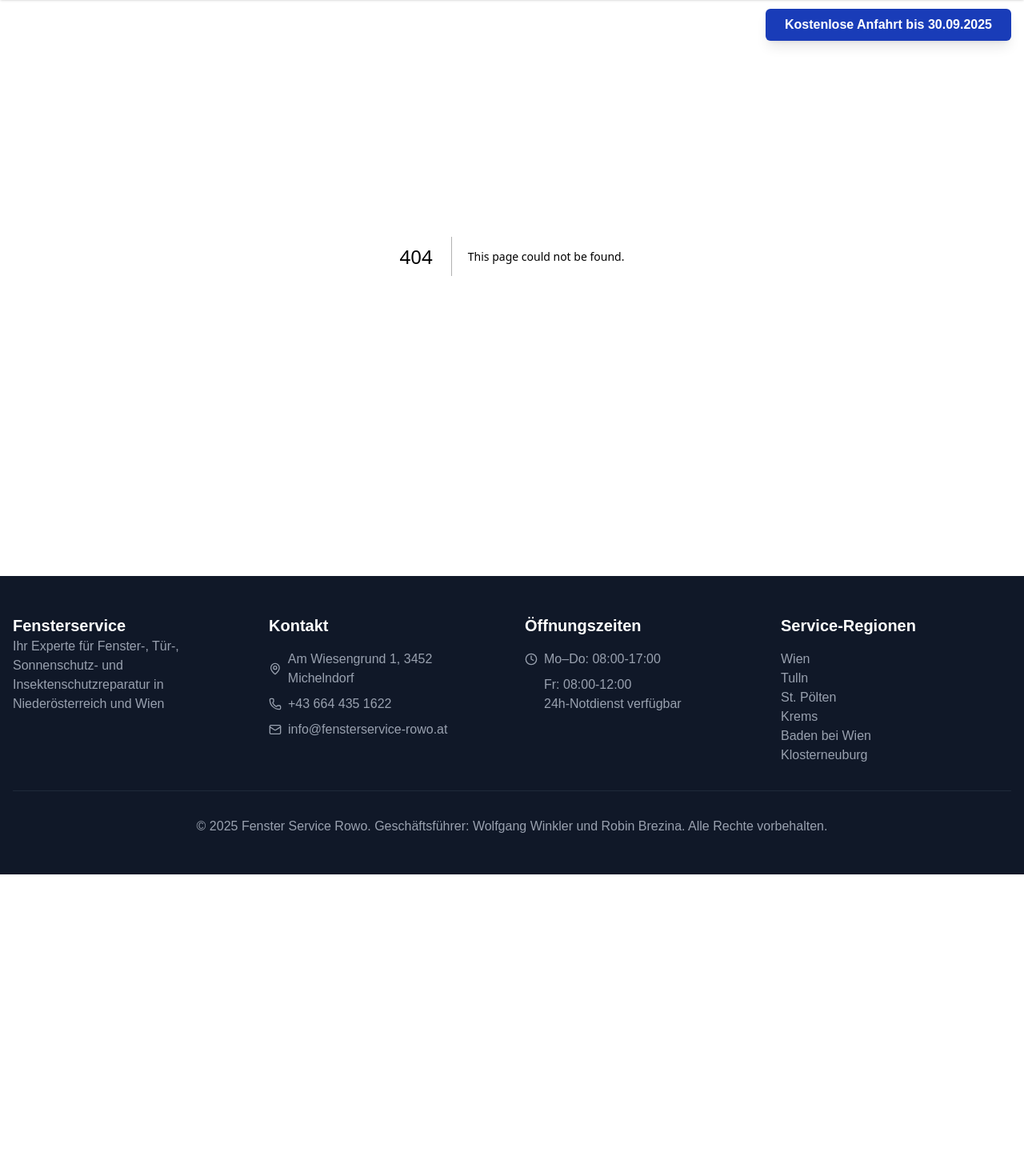
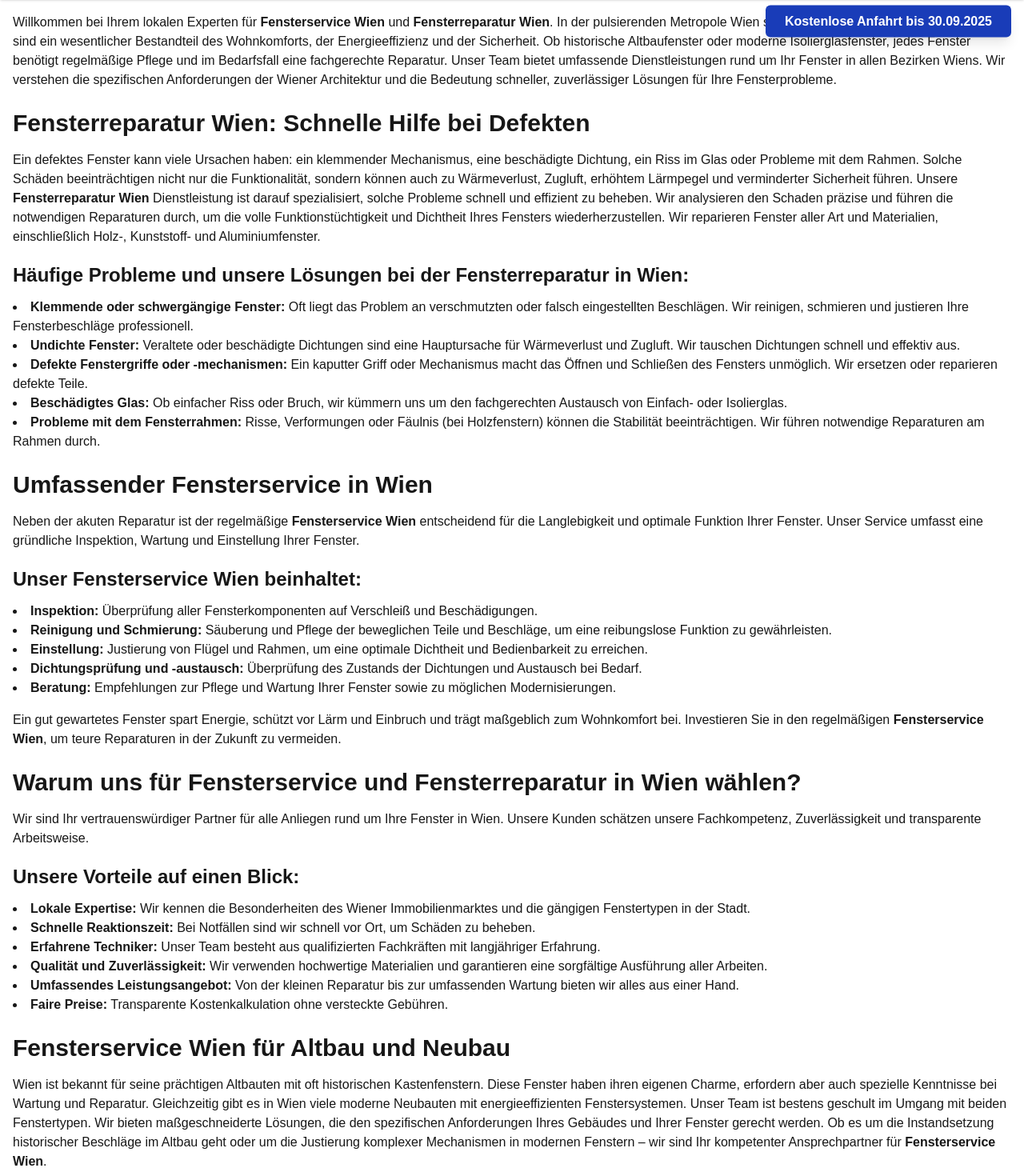
Before and after one commit to paddy-droid/bignewnodejs, a Next.js app: page /wien in a window 1280 px wide. Before the commit this address had no page. Shown: the part 80-1550 px from the top of the page at 80% size. Before the commit the page ends 1173 px from the top, so only its background shows below. Built offline with nearby package versions, Linux system fonts and the light colour scheme.

Commit message:
feat: Add Wien service region page

```diff
--- /dev/null
+++ b/src/app/wien/page.tsx
@@ -0,0 +1,104 @@
+import Head from 'next/head';
+import Link from 'next/link';
+import Hero from "@/components/Hero"; // Assuming Hero can be reused or adapted
+import Contact from "@/components/Contact"; // Assuming Contact can be reused
+import Footer from "@/components/Footer"; // Assuming Footer is used in layout, but good to be aware
+
+export default function WienServicePage() {
+  return (
+    <>
+      <Head>
+        <title>Fensterservice Wien & Fensterreparatur Wien - Ihr Experte in der Hauptstadt</title>
+        <meta name="description" content="Professioneller Fensterservice und schnelle Fensterreparatur in Wien. Wir bieten umfassende Lösungen für alle Fensterprobleme in der österreichischen Hauptstadt." />
+      </Head>
+      <main className="container mx-auto px-4 py-8">
+        {/* Optional: Include a Hero section adapted for the Wien page */}
+        {/* <Hero title="Fensterservice & Fensterreparatur in Wien" subtitle="Ihr zuverlässiger Partner in der Hauptstadt" /> */}
+
+        <h1 className="text-3xl md:text-4xl font-bold mb-6">Fensterservice Wien: Ihr Spezialist für Fensterreparatur und Wartung</h1>
+
+        <p className="mb-4">
+          Willkommen bei Ihrem lokalen Experten für <strong>Fensterservice Wien</strong> und <strong>Fensterreparatur Wien</strong>. In der pulsierenden Metropole Wien sind Fenster mehr als nur Lichtquellen; sie sind ein wesentlicher Bestandteil des Wohnkomforts, der Energieeffizienz und der Sicherheit. Ob historische Altbaufenster oder moderne Isolierglasfenster, jedes Fenster benötigt regelmäßige Pflege und im Bedarfsfall eine fachgerechte Reparatur. Unser Team bietet umfassende Dienstleistungen rund um Ihr Fenster in allen Bezirken Wiens. Wir verstehen die spezifischen Anforderungen der Wiener Architektur und die Bedeutung schneller, zuverlässiger Lösungen für Ihre Fensterprobleme.
+        </p>
+
+        <h2 className="text-2xl md:text-3xl font-semibold mb-4 mt-6">Fensterreparatur Wien: Schnelle Hilfe bei Defekten</h2>
+
+        <p className="mb-4">
+          Ein defektes Fenster kann viele Ursachen haben: ein klemmender Mechanismus, eine beschädigte Dichtung, ein Riss im Glas oder Probleme mit dem Rahmen. Solche Schäden beeinträchtigen nicht nur die Funktionalität, sondern können auch zu Wärmeverlust, Zugluft, erhöhtem Lärmpegel und verminderter Sicherheit führen. Unsere <strong>Fensterreparatur Wien</strong> Dienstleistung ist darauf spezialisiert, solche Probleme schnell und effizient zu beheben. Wir analysieren den Schaden präzise und führen die notwendigen Reparaturen durch, um die volle Funktionstüchtigkeit und Dichtheit Ihres Fensters wiederherzustellen. Wir reparieren Fenster aller Art und Materialien, einschließlich Holz-, Kunststoff- und Aluminiumfenster.
+        </p>
+
+        <h3 className="text-xl md:text-2xl font-semibold mb-3 mt-5">Häufige Probleme und unsere Lösungen bei der Fensterreparatur in Wien:</h3>
+        <ul className="list-disc list-inside mb-4">
+          <li><strong>Klemmende oder schwergängige Fenster:</strong> Oft liegt das Problem an verschmutzten oder falsch eingestellten Beschlägen. Wir reinigen, schmieren und justieren Ihre Fensterbeschläge professionell.</li>
+          <li><strong>Undichte Fenster:</strong> Veraltete oder beschädigte Dichtungen sind eine Hauptursache für Wärmeverlust und Zugluft. Wir tauschen Dichtungen schnell und effektiv aus.</li>
+          <li><strong>Defekte Fenstergriffe oder -mechanismen:</strong> Ein kaputter Griff oder Mechanismus macht das Öffnen und Schließen des Fensters unmöglich. Wir ersetzen oder reparieren defekte Teile.</li>
+          <li><strong>Beschädigtes Glas:</strong> Ob einfacher Riss oder Bruch, wir kümmern uns um den fachgerechten Austausch von Einfach- oder Isolierglas.</li>
+          <li><strong>Probleme mit dem Fensterrahmen:</strong> Risse, Verformungen oder Fäulnis (bei Holzfenstern) können die Stabilität beeinträchtigen. Wir führen notwendige Reparaturen am Rahmen durch.</li>
+        </ul>
+
+        <h2 className="text-2xl md:text-3xl font-semibold mb-4 mt-6">Umfassender Fensterservice in Wien</h2>
+
+        <p className="mb-4">
+          Neben der akuten Reparatur ist der regelmäßige <strong>Fensterservice Wien</strong> entscheidend für die Langlebigkeit und optimale Funktion Ihrer Fenster. Unser Service umfasst eine gründliche Inspektion, Wartung und Einstellung Ihrer Fenster.
+        </p>
+
+        <h3 className="text-xl md:text-2xl font-semibold mb-3 mt-5">Unser Fensterservice Wien beinhaltet:</h3>
+        <ul className="list-disc list-inside mb-4">
+          <li><strong>Inspektion:</strong> Überprüfung aller Fensterkomponenten auf Verschleiß und Beschädigungen.</li>
+          <li><strong>Reinigung und Schmierung:</strong> Säuberung und Pflege der beweglichen Teile und Beschläge, um eine reibungslose Funktion zu gewährleisten.</li>
+          <li><strong>Einstellung:</strong> Justierung von Flügel und Rahmen, um eine optimale Dichtheit und Bedienbarkeit zu erreichen.</li>
+          <li><strong>Dichtungsprüfung und -austausch:</strong> Überprüfung des Zustands der Dichtungen und Austausch bei Bedarf.</li>
+          <li><strong>Beratung:</strong> Empfehlungen zur Pflege und Wartung Ihrer Fenster sowie zu möglichen Modernisierungen.</li>
+        </ul>
+
+        <p className="mb-4">
+          Ein gut gewartetes Fenster spart Energie, schützt vor Lärm und Einbruch und trägt maßgeblich zum Wohnkomfort bei. Investieren Sie in den regelmäßigen <strong>Fensterservice Wien</strong>, um teure Reparaturen in der Zukunft zu vermeiden.
+        </p>
+
+        <h2 className="text-2xl md:text-3xl font-semibold mb-4 mt-6">Warum uns für Fensterservice und Fensterreparatur in Wien wählen?</h2>
+
+        <p className="mb-4">
+          Wir sind Ihr vertrauenswürdiger Partner für alle Anliegen rund um Ihre Fenster in Wien. Unsere Kunden schätzen unsere Fachkompetenz, Zuverlässigkeit und transparente Arbeitsweise.
+        </p>
+
+        <h3 className="text-xl md:text-2xl font-semibold mb-3 mt-5">Unsere Vorteile auf einen Blick:</h3>
+        <ul className="list-disc list-inside mb-4">
+          <li><strong>Lokale Expertise:</strong> Wir kennen die Besonderheiten des Wiener Immobilienmarktes und die gängigen Fenstertypen in der Stadt.</li>
+          <li><strong>Schnelle Reaktionszeit:</strong> Bei Notfällen sind wir schnell vor Ort, um Schäden zu beheben.</li>
+          <li><strong>Erfahrene Techniker:</strong> Unser Team besteht aus qualifizierten Fachkräften mit langjähriger Erfahrung.</li>
+          <li><strong>Qualität und Zuverlässigkeit:</strong> Wir verwenden hochwertige Materialien und garantieren eine sorgfältige Ausführung aller Arbeiten.</li>
+          <li><strong>Umfassendes Leistungsangebot:</strong> Von der kleinen Reparatur bis zur umfassenden Wartung bieten wir alles aus einer Hand.</li>
+          <li><strong>Faire Preise:</strong> Transparente Kostenkalkulation ohne versteckte Gebühren.</li>
+        </ul>
+
+        <h2 className="text-2xl md:text-3xl font-semibold mb-4 mt-6">Fensterservice Wien für Altbau und Neubau</h2>
+
+        <p className="mb-4">
+          Wien ist bekannt für seine prächtigen Altbauten mit oft historischen Kastenfenstern. Diese Fenster haben ihren eigenen Charme, erfordern aber auch spezielle Kenntnisse bei Wartung und Reparatur. Gleichzeitig gibt es in Wien viele moderne Neubauten mit energieeffizienten Fenstersystemen. Unser Team ist bestens geschult im Umgang mit beiden Fenstertypen. Wir bieten maßgeschneiderte Lösungen, die den spezifischen Anforderungen Ihres Gebäudes und Ihrer Fenster gerecht werden. Ob es um die Instandsetzung historischer Beschläge im Altbau geht oder um die Justierung komplexer Mechanismen in modernen Fenstern – wir sind Ihr kompetenter Ansprechpartner für <strong>Fensterservice Wien</strong>.
+        </p>
+
+        <h2 className="text-2xl md:text-3xl font-semibold mb-4 mt-6">Nachhaltigkeit und Energieeffizienz durch professionellen Fensterservice</h2>
+
+        <p className="mb-4">
+          Undichte Fenster sind eine der Hauptursachen für Energieverlust in Gebäuden. Durch eine professionelle <strong>Fensterreparatur Wien</strong> und regelmäßigen <strong>Fensterservice Wien</strong> können Sie die Energieeffizienz Ihres Zuhauses oder Büros erheblich verbessern. Gut abgedichtete und richtig eingestellte Fenster halten die Wärme im Winter drinnen und die Hitze im Sommer draußen. Das spart nicht nur Heiz- und Kühlkosten, sondern leistet auch einen Beitrag zum Umweltschutz. Wir beraten Sie gerne zu Möglichkeiten, die Energieeffizienz Ihrer bestehenden Fenster zu optimieren, beispielsweise durch den Austausch von Dichtungen oder die Verbesserung der Verglasung.
+        </p>
+
+        <h2 className="text-2xl md:text-3xl font-semibold mb-4 mt-6">Kontaktieren Sie uns für Ihren Fensterservice in Wien</h2>
+
+        <p className="mb-4">
+          Haben Sie Probleme mit Ihren Fenstern in Wien? Benötigen Sie eine schnelle Reparatur oder möchten Sie Ihre Fenster warten lassen? Zögern Sie nicht, uns zu kontaktieren. Wir stehen Ihnen für alle Fragen rund um <strong>Fensterservice Wien</strong> und <strong>Fensterreparatur Wien</strong> zur Verfügung. Unser freundliches Team berät Sie gerne und vereinbart schnellstmöglich einen Termin. Vertrauen Sie auf unsere Expertise und Erfahrung, um Ihre Fenster wieder in Top-Zustand zu bringen.
+        </p>
+
+        <p className="mb-4">
+          Erfahren Sie mehr über unser gesamtes Leistungsangebot auf unserer <Link href="/" className="text-blue-600 hover:underline">Fensterservice Rowo Startseite</Link>.
+        </p>
+
+        {/* Optional: Include a Contact section */}
+        {/* <Contact /> */}
+
+      </main>
+      {/* Optional: Include a Footer section if not handled by layout */}
+      {/* <Footer /> */}
+    </>
+  );
+}
```
